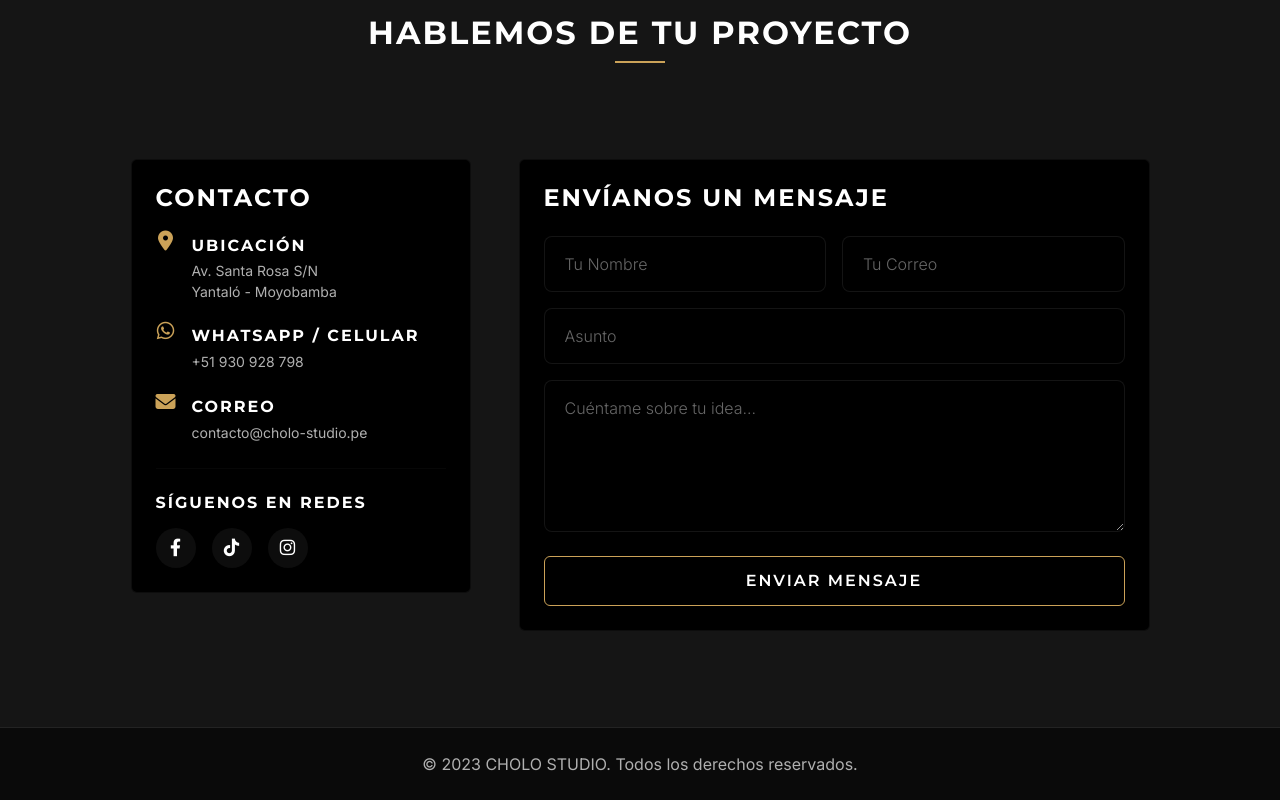
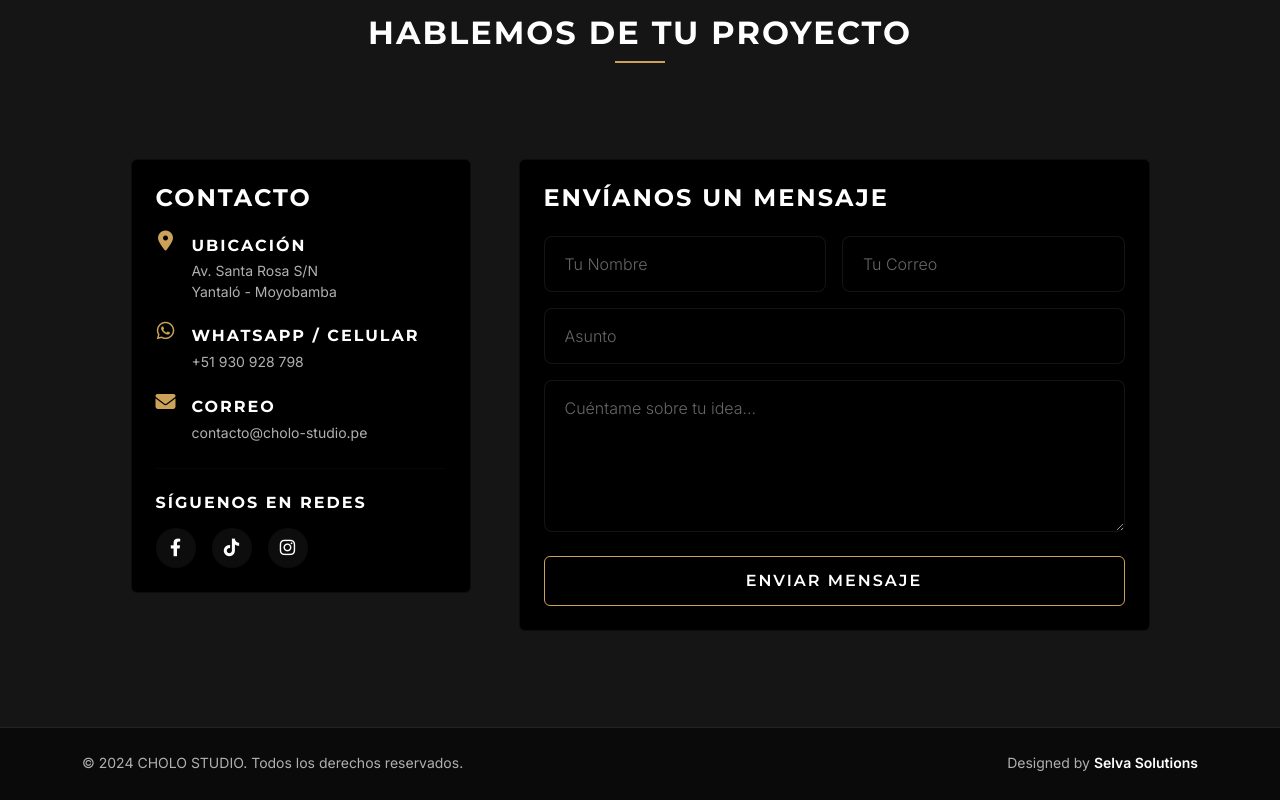
Before and after one commit to jdev29/cholo-studio, a plain HTML site: page docs/index.html in a window 1280 px wide. Shown: the part 3147-3947 px from the top of the page. Drawn offline with nearby package versions, Linux system fonts and the light colour scheme.

Commit message:
footer update

```diff
--- a/docs/css/style.css
+++ b/docs/css/style.css
@@ -586,3 +586,35 @@ body, p, .text-muted, .form-control {
 body.menu-open {
     overflow: hidden !important;
 }
+
+/* =========================================
+   FOOTER Y CRÉDITOS
+   ========================================= */
+.footer-credit a {
+    color: var(--text-primary); /* Blanco inicial */
+    text-decoration: none;
+    font-weight: 600; /* Un poco más de peso para que destaque sutilmente */
+    position: relative;
+    transition: var(--transition);
+}
+
+/* La línea dorada animada debajo del texto */
+.footer-credit a::after {
+    content: '';
+    position: absolute;
+    bottom: -2px;
+    left: 50%;
+    width: 0;
+    height: 1px;
+    background-color: var(--accent-color);
+    transition: var(--transition);
+    transform: translateX(-50%);
+}
+
+/* Efecto Hover */
+.footer-credit a:hover {
+    color: var(--accent-color);
+}
+.footer-credit a:hover::after {
+    width: 100%;
+}
--- a/docs/index.html
+++ b/docs/index.html
@@ -284,9 +284,15 @@
         </section>
 
         <!-- FOOTER -->
-        <footer class="py-4 text-center border-top" style="border-color: rgba(255,255,255,0.1) !important;">
-            <div class="container">
-                <p class="text-muted mb-0">&copy; 2023 CHOLO STUDIO. Todos los derechos reservados.</p>
+        <footer class="py-4 border-top" style="border-color: rgba(255,255,255,0.1) !important;">
+            <div class="container d-flex flex-column flex-md-row justify-content-between align-items-center">
+                <p class="text-muted mb-0 small">
+                    &copy; 2024 CHOLO STUDIO. Todos los derechos reservados.
+                </p>
+
+                <p class="text-muted mb-0 mt-2 mt-md-0 small footer-credit">
+                    Designed by <a href="https://selva-solutions.pe" target="_blank" rel="noopener noreferrer">Selva Solutions</a>
+                </p>
             </div>
         </footer>
 
```
